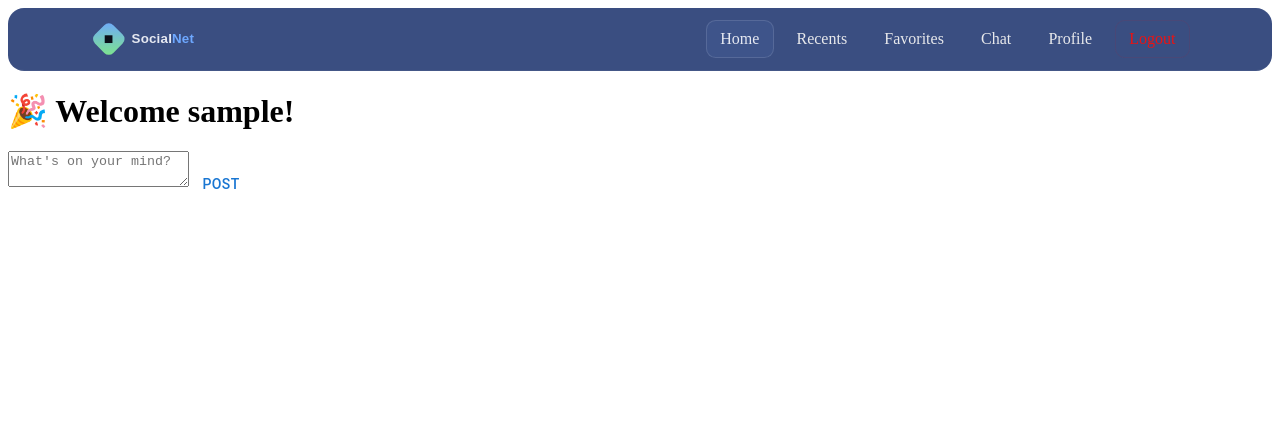
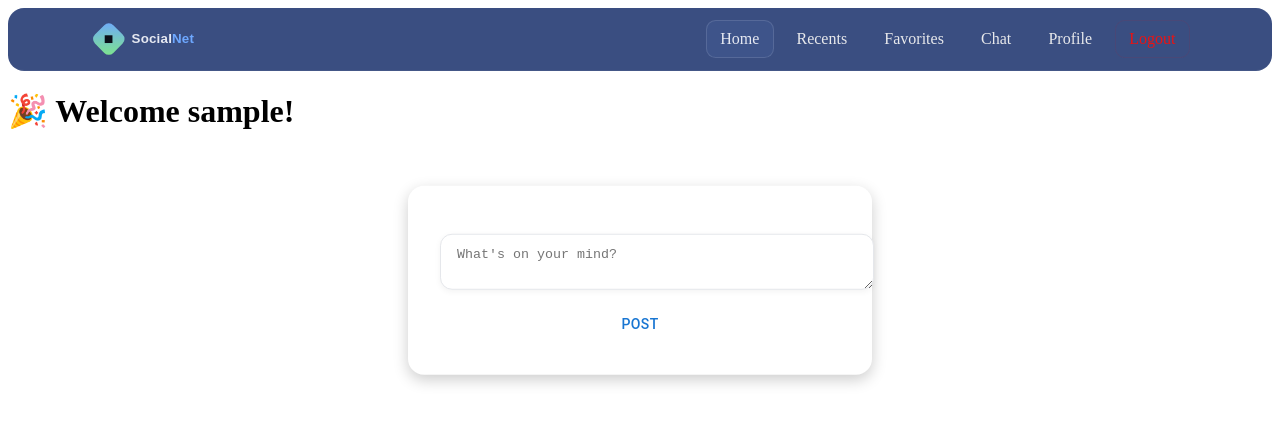
Before and after one commit to EyalYeh/social-network-app, a React (Vite) app in the folder frontend/: page /home in a window 1280 px wide. Shown: the top 424 px of the page. Built offline with nearby package versions, Linux system fonts and the light colour scheme; sample sign-in values are in the browser's storage.

Commit message:
added design to submit post option

```diff
--- /dev/null
+++ b/frontend/src/components/Feed.css
@@ -0,0 +1,44 @@
+.feed-form-container{
+  background-color: white;
+  padding: 2rem;
+  border-radius: 1rem;
+  max-width: 400px;
+  width: 100%;
+  box-shadow: 0 5px 15px rgba(0,0,0,0.2);
+  text-align: center;
+  position: absolute;
+  top: 35%;
+  left: 50%;
+  transform: translate(-50%, -50%);
+}
+.text-container{
+    width: 100%;
+    max-width: 600px;         /* don’t let it get too wide */
+    margin: 16px auto;        /* center horizontally */
+    background: #ffffff;
+    border: 1px solid #e5e7eb; /* light gray border */
+    border-radius: 12px;
+    padding: 12px 16px;
+    box-shadow: 0 2px 6px rgba(0,0,0,0.05);
+    display: flex;
+    flex-direction: column;
+    gap: 12px;
+}
+
+.text-container textarea {
+  width: 100%;
+  border: none;
+  outline: none;
+  resize: none;             /* prevent ugly resizing handles */
+  min-height: 80px;
+  font-size: 1rem;
+  padding: 8px;
+  border-radius: 8px;
+  background: #f9fafb;
+}
+
+.text-container textarea:focus {
+  background: #fff;
+  border: 1px solid #3b82f6;  /* blue border when focused */
+  box-shadow: 0 0 0 2px rgba(59,130,246,0.2);
+}
--- a/frontend/src/components/Feed.jsx
+++ b/frontend/src/components/Feed.jsx
@@ -1,5 +1,6 @@
 import Button from "@mui/material/Button";
 import { useState } from "react";
+import './Feed.css';
 
 function Feed({currentUser}){
 
@@ -29,8 +30,8 @@ function Feed({currentUser}){
 
     return(
         <>
-            <form onSubmit={addPost}>
-                <textarea value={text} onChange={(e) => setText(e.target.value)} placeholder="What's on your mind?"></textarea>
+            <form className="feed-form-container" onSubmit={addPost}>
+                <textarea className="text-container" value={text} onChange={(e) => setText(e.target.value)} placeholder="What's on your mind?"></textarea>
                 <Button type="submit">Post</Button>
             </form>
 
```
